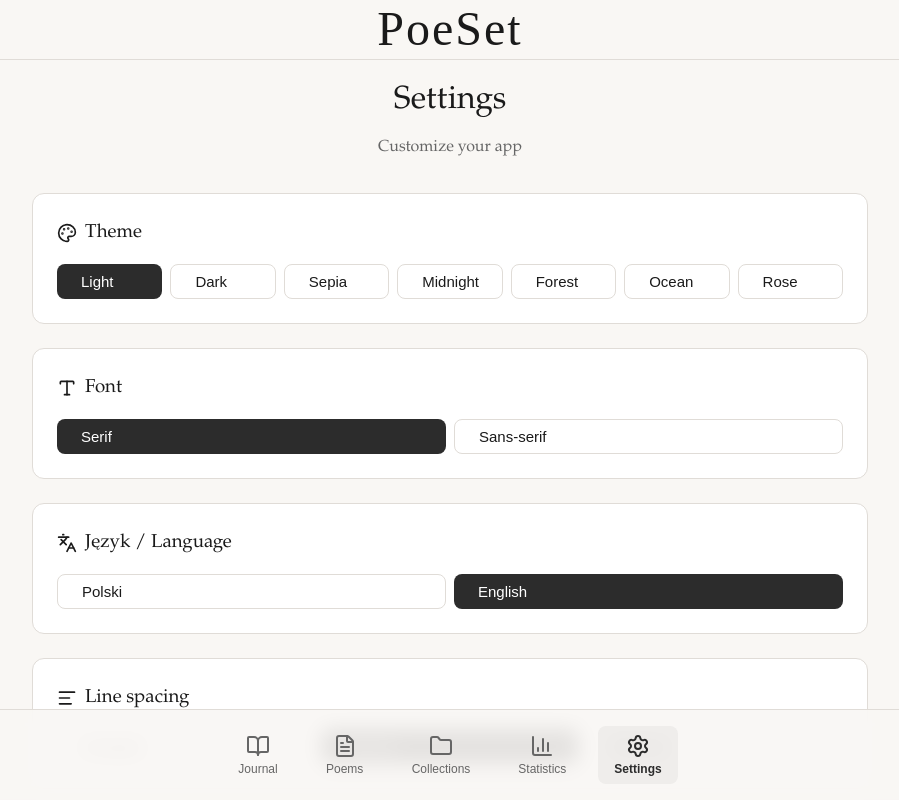
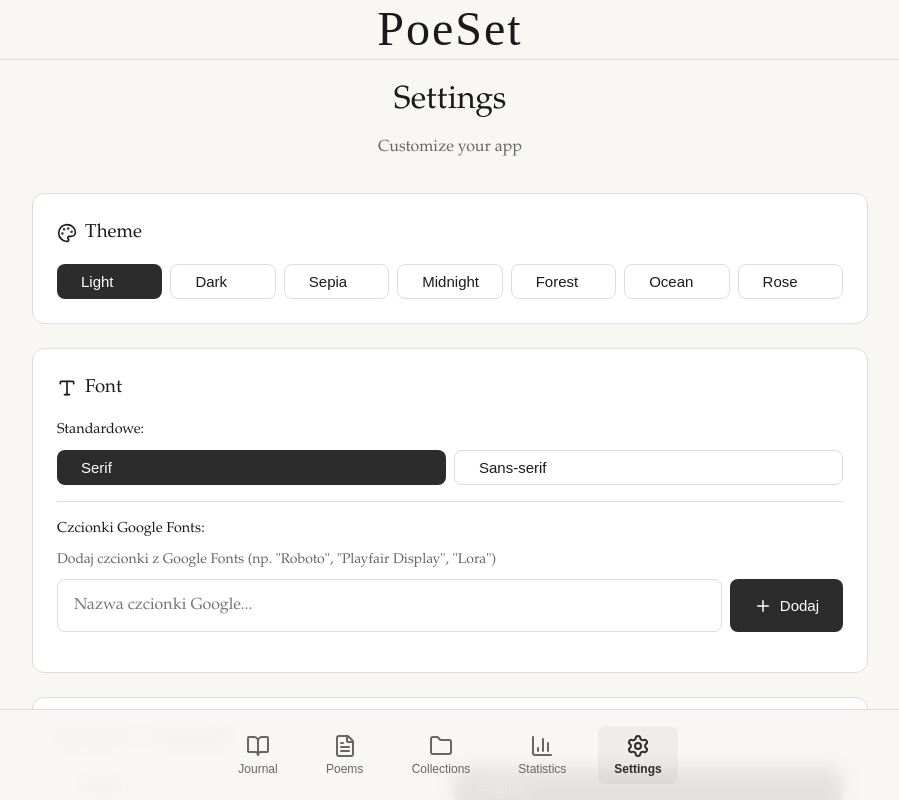
Before and after one commit to hecreatescode/PoeSet, a React (Vite) app: page / in a window 1280 px wide. Both pictures are taken after a click on the button "Settings". Shown: the top 800 px of the page, without its empty margins (190-1089 px from the left). Built offline with nearby package versions, Linux system fonts and the light colour scheme; a web font is replaced by a local one.

Commit message:
v2.0.0: Move custom Google Fonts UI to Font Family section, update version across all files

```diff
--- a/package.json
+++ b/package.json
@@ -1,7 +1,7 @@
 {
   "name": "poeset",
   "private": true,
-  "version": "1.0.3",
+  "version": "2.0.0",
   "type": "module",
   "description": "A minimalist, offline-first Progressive Web App for writing, organizing, and analyzing poetry",
   "author": "hecreatescode",
--- a/public/service-worker.js
+++ b/public/service-worker.js
@@ -1,4 +1,4 @@
-const CACHE_NAME = 'poeset-v1.0.2';
+const CACHE_NAME = 'poeset-v2.0.0';
 const urlsToCache = [
   '/PoeSet/',
   '/PoeSet/index.html',
--- a/src/components/SettingsScreen/SettingsScreen.tsx
+++ b/src/components/SettingsScreen/SettingsScreen.tsx
@@ -245,7 +245,11 @@ const SettingsScreen: React.FC = () => {
             <Type size={20} />
             {t.settings.font}
           </h3>
-          <div style={{ display: 'grid', gridTemplateColumns: 'repeat(auto-fit, minmax(110px, 1fr))', gap: 'var(--spacing-sm)' }}>
+
+          <p style={{ fontSize: '0.9rem', fontWeight: 500, marginBottom: '0.5rem' }}>
+            Standardowe:
+          </p>
+          <div style={{ display: 'grid', gridTemplateColumns: 'repeat(auto-fit, minmax(110px, 1fr))', gap: 'var(--spacing-sm)', marginBottom: 'var(--spacing-md)' }}>
             <button
               className={`button ${settings.fontFamily === 'serif' ? 'button-primary' : 'button-secondary'}`}
               onClick={() => updateSetting('fontFamily', 'serif')}
@@ -258,6 +262,83 @@ const SettingsScreen: React.FC = () => {
             >
               {t.settings.sansSerif}
             </button>
+          </div>
+
+          <div style={{ marginTop: 'var(--spacing-md)', paddingTop: 'var(--spacing-md)', borderTop: '1px solid var(--border-color)' }}>
+            <p style={{ fontSize: '0.9rem', fontWeight: 500, marginBottom: '0.5rem' }}>
+              Czcionki Google Fonts:
+            </p>
+            <p className="text-secondary" style={{ fontSize: '0.875rem', marginBottom: 'var(--spacing-sm)' }}>
+              Dodaj czcionki z Google Fonts (np. "Roboto", "Playfair Display", "Lora")
+            </p>
+
+            <div style={{ display: 'flex', gap: '0.5rem', marginBottom: 'var(--spacing-md)' }}>
+              <input
+                type="text"
+                className="input"
+                value={newFont}
+                onChange={(e) => setNewFont(e.target.value)}
+                onKeyPress={(e) => e.key === 'Enter' && handleAddCustomFont()}
+                placeholder="Nazwa czcionki Google..."
+                style={{ flex: 1 }}
+              />
+              <button
+                className="button button-primary"
+                onClick={handleAddCustomFont}
+                disabled={!newFont.trim()}
+                style={{ display: 'flex', alignItems: 'center', gap: '0.5rem' }}
+              >
+                <Plus size={18} />
+                Dodaj
+              </button>
+            </div>
+
+            {(settings.customFonts || []).length > 0 && (
+              <div>
+                <div style={{ display: 'grid', gridTemplateColumns: 'repeat(auto-fit, minmax(150px, 1fr))', gap: '0.5rem' }}>
+                  <button
+                    className={`button ${!settings.selectedCustomFont ? 'button-primary' : 'button-secondary'}`}
+                    onClick={() => handleSelectCustomFont(undefined)}
+                    style={{ fontSize: '0.875rem' }}
+                  >
+                    Domyślna
+                  </button>
+                  {(settings.customFonts || []).map(font => (
+                    <div key={font} style={{ position: 'relative' }}>
+                      <button
+                        className={`button ${settings.selectedCustomFont === font ? 'button-primary' : 'button-secondary'}`}
+                        onClick={() => handleSelectCustomFont(font)}
+                        style={{ width: '100%', fontSize: '0.875rem', fontFamily: `"${font}", ${settings.fontFamily}` }}
+                      >
+                        {font}
+                      </button>
+                      <button
+                        onClick={() => handleRemoveCustomFont(font)}
+                        style={{
+                          position: 'absolute',
+                          top: '-8px',
+                          right: '-8px',
+                          background: 'var(--accent-color)',
+                          color: 'white',
+                          border: 'none',
+                          borderRadius: '50%',
+                          width: '24px',
+                          height: '24px',
+                          cursor: 'pointer',
+                          display: 'flex',
+                          alignItems: 'center',
+                          justifyContent: 'center',
+                          padding: 0,
+                        }}
+                        title="Usuń"
+                      >
+                        <X size={14} />
+                      </button>
+                    </div>
+                  ))}
+                </div>
+              </div>
+            )}
           </div>
         </div>
 
@@ -528,89 +609,6 @@ const SettingsScreen: React.FC = () => {
           </p>
         </div>
 
-        {/* Custom Google Fonts */}
-        <div className="card" style={{ cursor: 'default' }}>
-          <h3 style={{ marginBottom: 'var(--spacing-md)', fontWeight: 500, display: 'flex', alignItems: 'center', gap: 'var(--spacing-sm)' }}>
-            <Type size={20} />
-            Niestandardowe czcionki Google
-          </h3>
-
-          <p className="text-secondary" style={{ fontSize: '0.875rem', marginBottom: 'var(--spacing-md)' }}>
-            Dodaj czcionki z Google Fonts (np. "Roboto", "Playfair Display", "Lora")
-          </p>
-
-          <div style={{ display: 'flex', gap: '0.5rem', marginBottom: 'var(--spacing-md)' }}>
-            <input
-              type="text"
-              className="input"
-              value={newFont}
-              onChange={(e) => setNewFont(e.target.value)}
-              onKeyPress={(e) => e.key === 'Enter' && handleAddCustomFont()}
-              placeholder="Nazwa czcionki Google..."
-              style={{ flex: 1 }}
-            />
-            <button
-              className="button button-primary"
-              onClick={handleAddCustomFont}
-              disabled={!newFont.trim()}
-              style={{ display: 'flex', alignItems: 'center', gap: '0.5rem' }}
-            >
-              <Plus size={18} />
-              Dodaj
-            </button>
-          </div>
-
-          {(settings.customFonts || []).length > 0 && (
-            <div style={{ marginBottom: 'var(--spacing-md)' }}>
-              <p style={{ fontSize: '0.9rem', fontWeight: 500, marginBottom: '0.5rem' }}>
-                Dostępne czcionki:
-              </p>
-              <div style={{ display: 'grid', gridTemplateColumns: 'repeat(auto-fit, minmax(150px, 1fr))', gap: '0.5rem' }}>
-                <button
-                  className={`button ${!settings.selectedCustomFont ? 'button-primary' : 'button-secondary'}`}
-                  onClick={() => handleSelectCustomFont(undefined)}
-                  style={{ fontSize: '0.875rem' }}
-                >
-                  Domyślna
-                </button>
-                {(settings.customFonts || []).map(font => (
-                  <div key={font} style={{ position: 'relative' }}>
-                    <button
-                      className={`button ${settings.selectedCustomFont === font ? 'button-primary' : 'button-secondary'}`}
-                      onClick={() => handleSelectCustomFont(font)}
-                      style={{ width: '100%', fontSize: '0.875rem', fontFamily: `"${font}", ${settings.fontFamily}` }}
-                    >
-                      {font}
-                    </button>
-                    <button
-                      onClick={() => handleRemoveCustomFont(font)}
-                      style={{
-                        position: 'absolute',
-                        top: '-8px',
-                        right: '-8px',
-                        background: 'var(--accent-color)',
-                        color: 'white',
-                        border: 'none',
-                        borderRadius: '50%',
-                        width: '24px',
-                        height: '24px',
-                        cursor: 'pointer',
-                        display: 'flex',
-                        alignItems: 'center',
-                        justifyContent: 'center',
-                        padding: 0,
-                      }}
-                      title="Usuń"
-                    >
-                      <X size={14} />
-                    </button>
-                  </div>
-                ))}
-              </div>
-            </div>
-          )}
-        </div>
-
         {/* Custom Moods */}
         <div className="card" style={{ cursor: 'default' }}>
           <h3 style={{ marginBottom: 'var(--spacing-md)', fontWeight: 500, display: 'flex', alignItems: 'center', gap: 'var(--spacing-sm)' }}>
```
Also changed, not shown: public/manifest.json, 1 other file (tests, documents, lock files or other folders).
